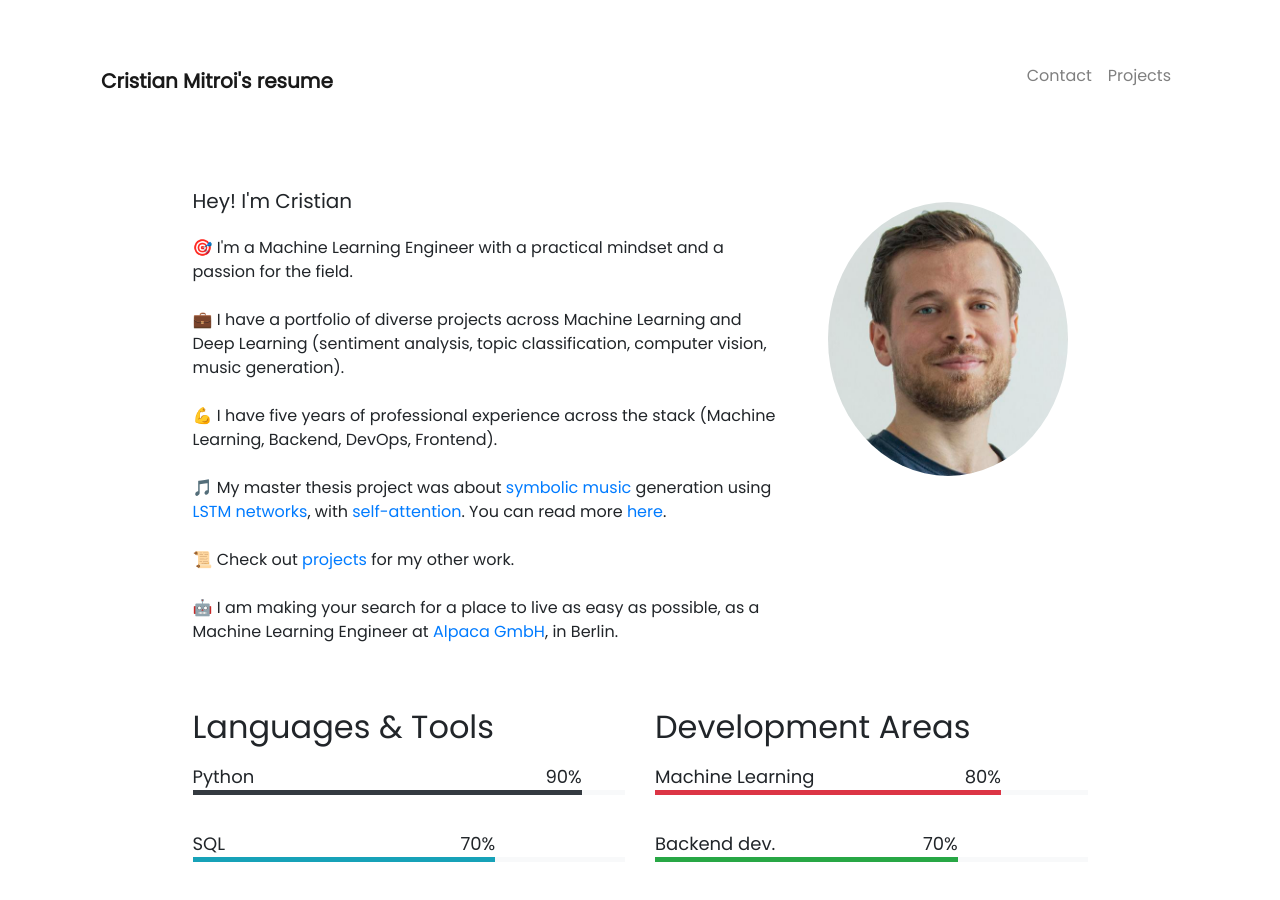
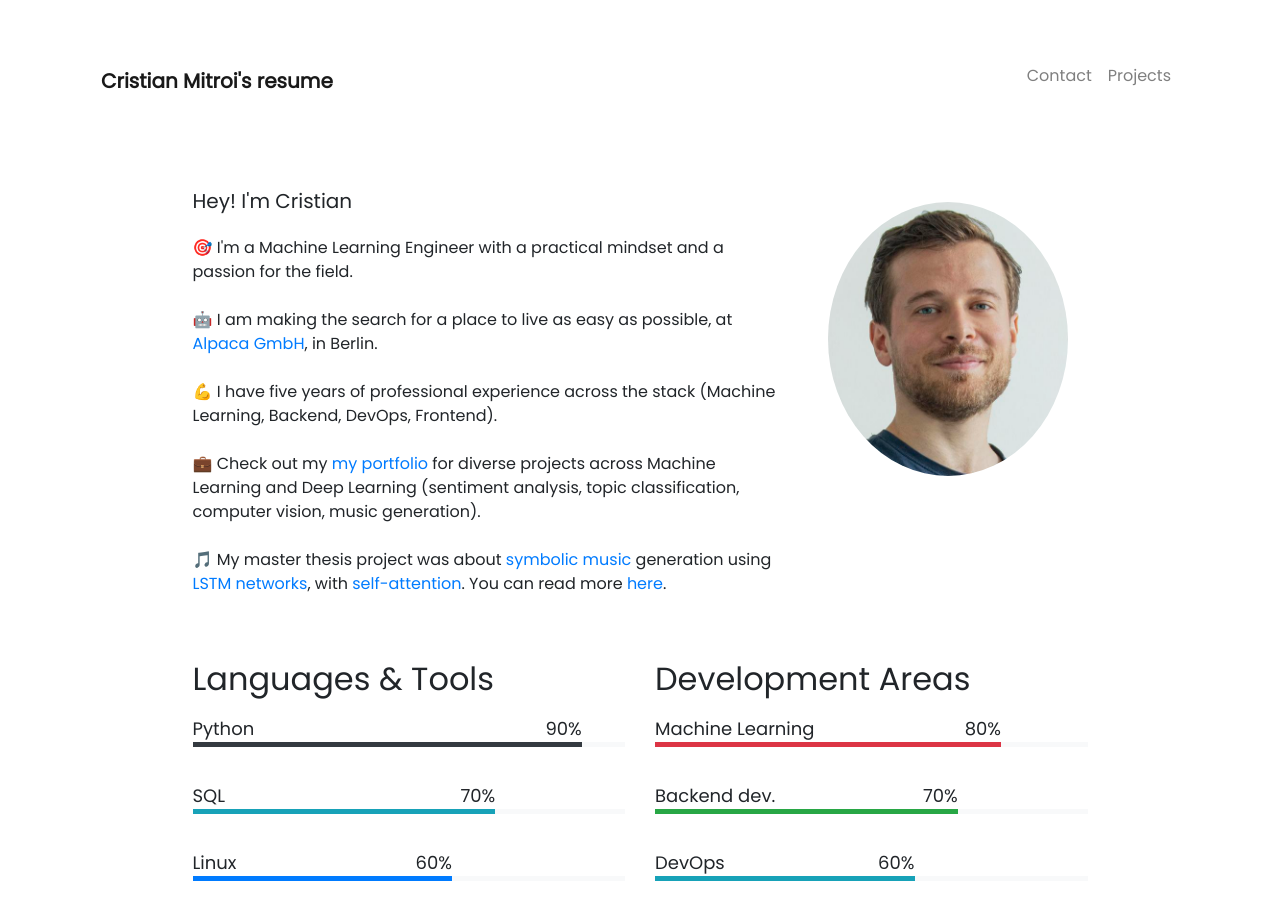
Before and after one commit to cristianmtr/resume, a Jekyll site: the page built from index.html, in a window 1280 px wide and 900 px high. Built offline with Jekyll 4.4.1, drawn with Linux system fonts in a browser that asks for light colours; nearby versions of some CDN libraries; comment, search, counter and statistics services are not loaded.

Commit message:
reorder index

```diff
--- a/_data/work.yml
+++ b/_data/work.yml
@@ -14,7 +14,7 @@
 - title: Teaching Assistant, University of Copenhagen
   from: 2018, September
   to: 2019, January
-  description: '<p style="line-height:2rem;" id="ember1574" class="pv-entity__description t-14 t-black t-normal inline-show-more-text ember-view">+ Teaching Assistant for "Scientific Programming” master’s level course, an introduction to programming in Python, with a focus on data science and machine learning.<br>+ Guided exercise sessions for students<br>+ Offered guidance and explanations of concepts<br>+ Graded student assignments.<br>+ Learned that “you do not really understand something unless you can explain it to first semester ML students.”<br><br>Course description:  https://kurser.ku.dk/course/HIOK0002EU'
+  description: '+ Teaching Assistant for "Scientific Programming” master’s level course, an introduction to programming in Python, with a focus on data science and machine learning.<br>+ Guided exercise sessions for students<br>+ Offered guidance and explanations of concepts<br>+ Graded student assignments.<br>+ Learned that “you do not really understand something unless you can explain it to first semester ML students.”<br><br>Course description:  https://kurser.ku.dk/course/HIOK0002EU'
 
 
 
--- a/index.html
+++ b/index.html
@@ -12,15 +12,13 @@ weight: 1
 
     🎯 I'm a Machine Learning Engineer with a practical mindset and a passion for the field.</br></br>
 
-    💼 I have a portfolio of diverse projects across Machine Learning and Deep Learning (sentiment analysis, topic classification, computer vision, music generation).</br></br>
+    🤖 I am making the search for a place to live as easy as possible, at <a href="https://www.alpaca.casa">Alpaca GmbH</a>, in Berlin.</br></br>
 
     💪 I have five years of professional experience across the stack (Machine Learning, Backend, DevOps, Frontend).</br></br>
 
-    🎵 My master thesis project was about <a href="https://en.wikipedia.org/wiki/MIDI">symbolic music</a> generation using <a href="http://colah.github.io/posts/2015-08-Understanding-LSTMs/">LSTM networks</a>, with <a href="https://arxiv.org/pdf/1708.00524.pdf">self-attention</a>. You can read more <a href='/resume/projects/0thesis'>here</a>.<br><br>
+    💼 Check out my <a href="/resume/projects">my portfolio</a> for diverse projects across Machine Learning and Deep Learning (sentiment analysis, topic classification, computer vision, music generation). </br></br>
 
-    📜 Check out <a href="/resume/projects">projects</a> for my other work.<br><br>
-
-    🤖 I am making your search for a place to live as easy as possible, as a Machine Learning Engineer at <a href="https://www.alpaca.casa">Alpaca GmbH</a>, in Berlin.
+    🎵 My master thesis project was about <a href="https://en.wikipedia.org/wiki/MIDI">symbolic music</a> generation using <a href="http://colah.github.io/posts/2015-08-Understanding-LSTMs/">LSTM networks</a>, with <a href="https://arxiv.org/pdf/1708.00524.pdf">self-attention</a>. You can read more <a href='/resume/projects/0thesis'>here</a>.<br>
 
     </div>
 
```
